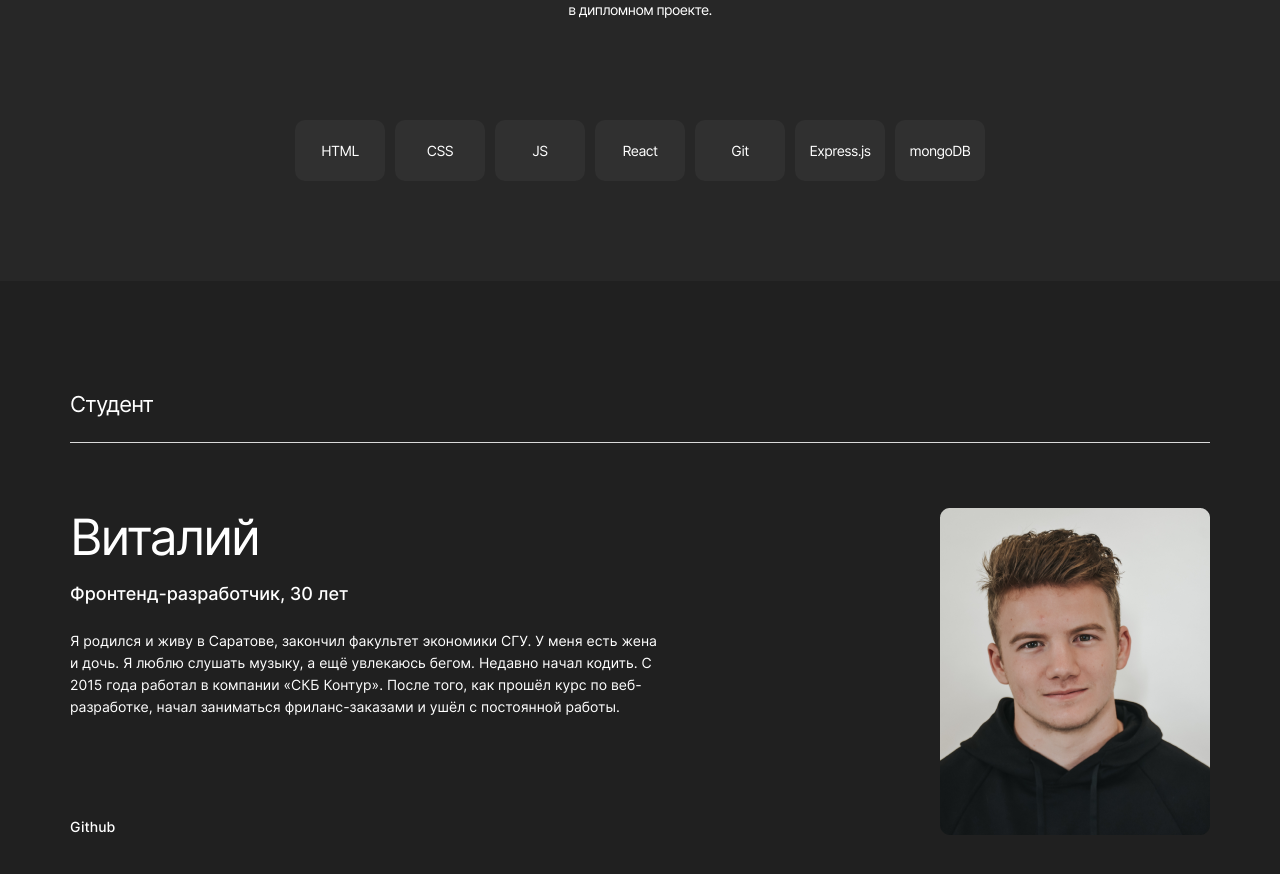
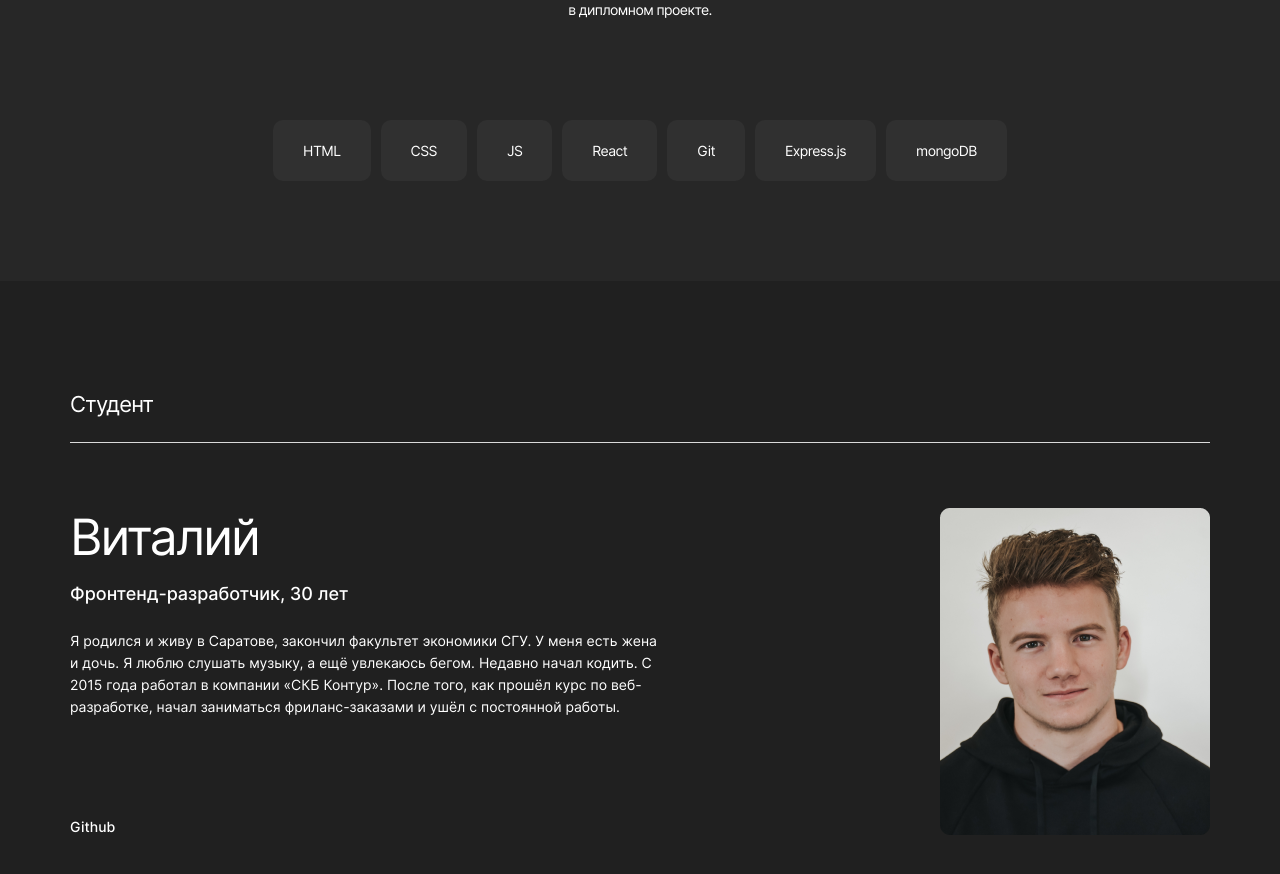
Before and after one commit to krylovis/movies-explorer-frontend, a React (Create React App) app: page / in a window 1280 px wide. Shown: the part 1587-2461 px from the top of the page. Built offline with nearby package versions, Linux system fonts and the light colour scheme.

Commit message:
fix techs list

```diff
--- a/src/components/Techs/Techs.css
+++ b/src/components/Techs/Techs.css
@@ -37,6 +37,7 @@
 .techs__list {
   display: flex;
   justify-content: center;
+  box-sizing: border-box;
   gap: 10px;
 
   width: 100%;
@@ -52,7 +53,7 @@
   line-height: normal;
   letter-spacing: -0.56px;
 
-  padding: 22px 0;
+  padding: 22px 30px;
   border-radius: 10px;
   background-color: #303030;
 }
@@ -82,6 +83,15 @@
   }
 }
 
+@media screen and (max-width: 760px) {
+  .techs__list {
+    display: grid;
+    grid-template-columns: 1fr 1fr;
+    padding: 0 51px;
+    width: 100%;
+  }
+}
+
 @media screen and (max-width: 555px) {
   .techs {
     gap: 50px;
@@ -98,11 +108,8 @@
   }
 
   .techs__list {
-    grid-template-columns: 1fr 1fr;
-    display: grid;
     padding: 0 51px;
     width: 100%;
-    box-sizing: border-box;
   }
 
   .techs__text {
```
